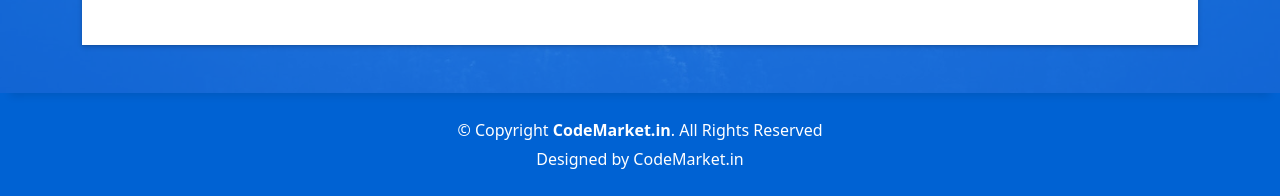
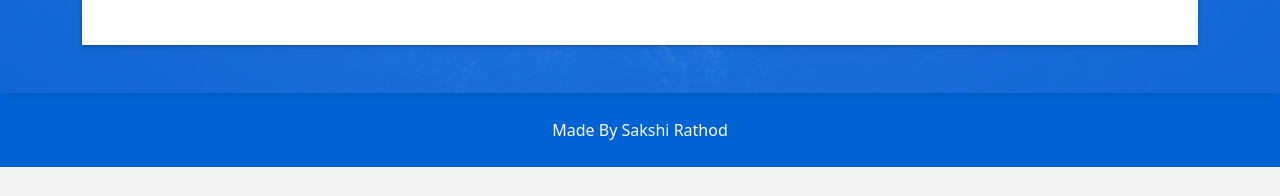
Before and after one commit to SakshiRathod13/SakhsiRathodPortfolio, a plain HTML site: page index.html in a window 1280 px wide. Shown: the part 2164-2360 px from the top of the page. After the commit the page ends 2331 px from the top, so only its background shows below. Drawn offline with Linux system fonts and the light colour scheme.

Commit message:
Update index.html

```diff
--- a/index.html
+++ b/index.html
@@ -273,7 +273,7 @@
       <div class="row">
         <div class="col-sm-12">
           <div class="copyright-box">
-            <p class="copyright">&copy; Copyright <strong>CodeMarket.in</strong>. All Rights Reserved</p>
+
             <div class="credits">
               <!--
               All the links in the footer should remain intact.
@@ -281,7 +281,7 @@
               Licensing information: https://bootstrapmade.com/license/
               Purchase the pro version with working PHP/AJAX contact form: https://bootstrapmade.com/buy/?theme=DevFolio
             -->
-              Designed by <a href="https://codemarket.in/">CodeMarket.in</a>
+            Made By Sakshi Rathod
             </div>
           </div>
         </div>
```
